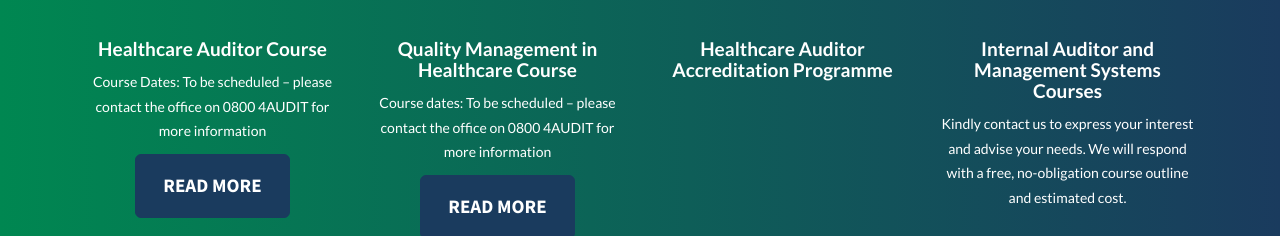
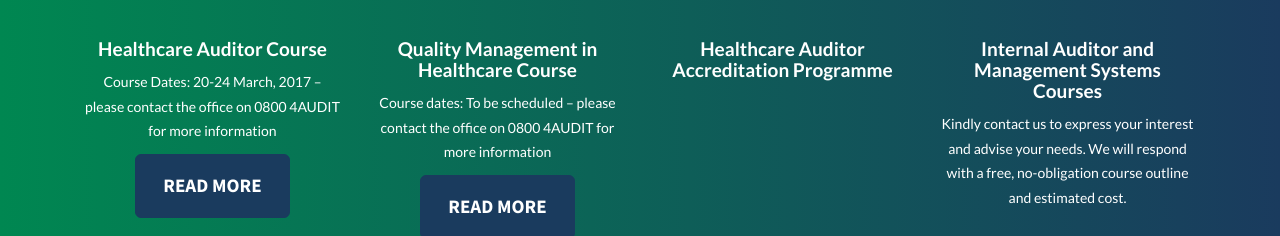
Before and after one commit to healthaudit/healthaudit.github.io, a plain HTML site: page training/index.html in a window 1280 px wide. Shown: the part 840-1076 px from the top of the page. Drawn offline with Linux system fonts and the light colour scheme; a web font is replaced by a local one.

Commit message:
update HAC course

```diff
--- a/training/index.html
+++ b/training/index.html
@@ -203,7 +203,7 @@
                             <p></p>
                             <h4 class="black">Healthcare Auditor Course</h4>
                             <p>
-                                Course Dates: To be scheduled – please contact the office on 0800 4AUDIT for more information<br> </p>
+                                Course Dates: 20-24 March, 2017 – please contact the office on 0800 4AUDIT for more information<br> </p>
                             <p></p>
                             <a data-toggle="modal" data-target="#healthauditcourse">
                                 <button class="btn btn-primary btn-lg push-top push-bottom" data-toggle="modal">
```
